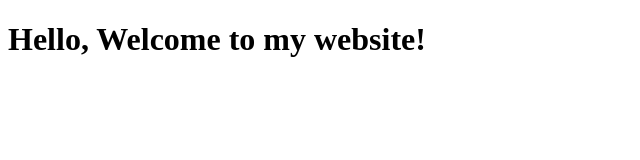
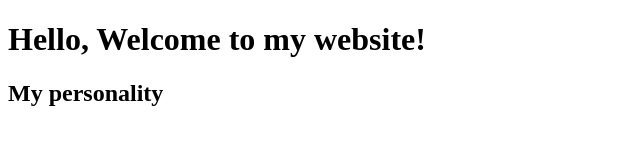
Before and after one commit to SeaThitipat/Port-CENextGen4-, a plain HTML site: page index.html in a window 1280 px wide. Shown: the whole page, without its empty margins (0-640 px from the left). Drawn offline with Linux system fonts and the light colour scheme.

Commit message:
my personality

```diff
--- a/index.html
+++ b/index.html
@@ -7,5 +7,7 @@
 </head>
 <body>
     <h1>Hello, Welcome to my website!</h1>
+    <h2>My personality</h2>
+
 </body>
 </html>
```
